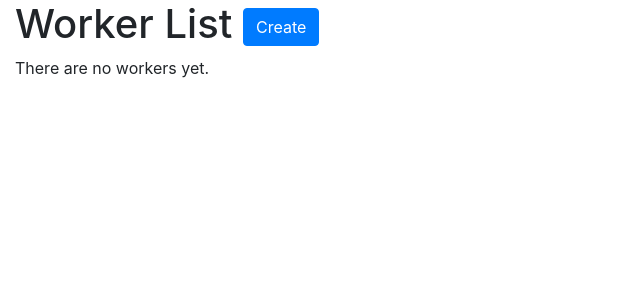
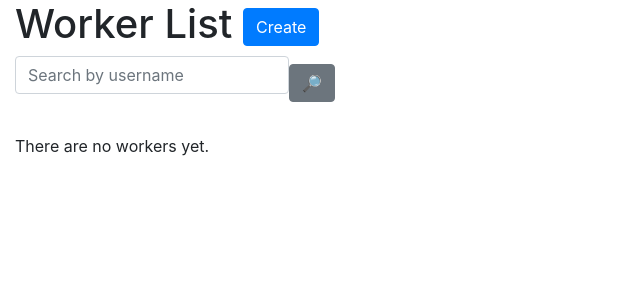
Before and after one commit to loplicat/it-company-task-manager, a Django app: page /workers/ in a window 1280 px wide. Shown: the top 300 px of the page, without its empty margins (0-640 px from the left). Run offline with Django 5.2, Linux system fonts and the light colour scheme; the visitor is signed in with stand-in values (Sample User, id 1); data that the repository does not hold is empty; parts of the project's set-up code (start-up, migrations or seed data) failed here and were passed over; some libraries are stand-ins or nearby versions.

Commit message:
Implement search field for Worker list

```diff
--- a/task_manager/forms.py
+++ b/task_manager/forms.py
@@ -2,7 +2,7 @@ from django import forms
 from django.contrib.auth import get_user_model
 from django.contrib.auth.forms import UserCreationForm
 
-from task_manager.models import Position, Worker
+from task_manager.models import Position, Worker, Task
 
 
 class TaskTypeSearchForm(forms.Form):
@@ -49,6 +49,17 @@ class WorkerUpdateForm(forms.ModelForm):
         fields = "__all__"
 
 
+class WorkerSearchForm(forms.Form):
+    username = forms.CharField(
+        max_length=255,
+        required=False,
+        label="",
+        widget=forms.TextInput(
+            attrs={"placeholder": "Search by username"}
+        )
+    )
+
+
 class TaskForm(forms.ModelForm):
     assignees = forms.ModelMultipleChoiceField(
         queryset=get_user_model().objects.all(),
--- a/task_manager/views.py
+++ b/task_manager/views.py
@@ -10,7 +10,7 @@ from task_manager.forms import (
     WorkerCreationForm,
     WorkerUpdateForm,
     TaskTypeSearchForm,
-    PositionSearchForm
+    PositionSearchForm, WorkerSearchForm
 )
 from task_manager.models import TaskType, Position, Worker, Task
 
@@ -119,6 +119,22 @@ class WorkerListView(LoginRequiredMixin, generic.ListView):
     model = Worker
     paginate_by = 10
 
+    def get_context_data(self, *, object_list=None, **kwargs):
+        context = super(WorkerListView, self).get_context_data(**kwargs)
+        username = self.request.GET.get("username", "")
+        context["search_form"] = WorkerSearchForm(
+            initial={"username": username}
+        )
+        return context
+
+    def get_queryset(self):
+        form = WorkerSearchForm(self.request.GET)
+        if form.is_valid():
+            return Worker.objects.filter(
+                username__icontains=form.cleaned_data["username"]
+            )
+        return Worker.objects.all()
+
 
 class WorkerDetailView(LoginRequiredMixin, generic.DetailView):
     model = Worker
--- a/templates/task_manager/worker_list.html
+++ b/templates/task_manager/worker_list.html
@@ -7,6 +7,7 @@
       Create
     </a>
   </h1>
+  {% include "includes/search_form.html" %}
 
   {% if worker_list %}
     <table class="table">
```
